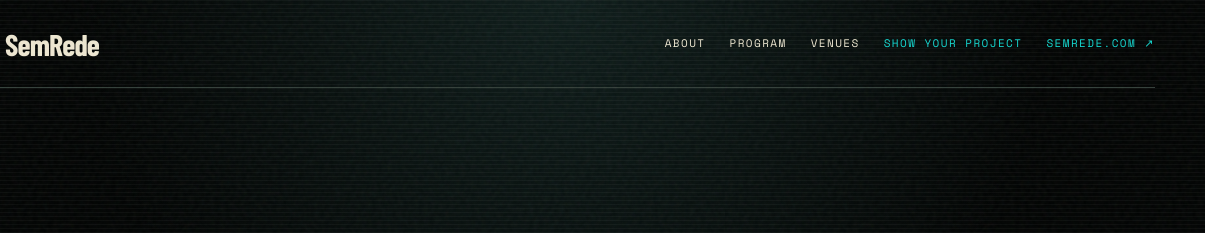
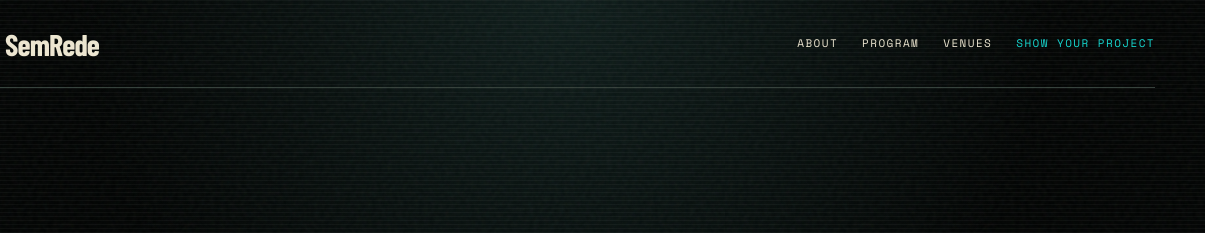
Before and after one commit to semrede/semrede.github.io, a plain HTML site: page index.html in a window 1280 px wide. Shown: the top 233 px of the page, 75-1280 px from the left. Drawn offline with nearby package versions, Linux system fonts and the light colour scheme; a web font is replaced by a local one.

Commit message:
Remove semrede.com nav link

```diff
--- a/index.html
+++ b/index.html
@@ -22,7 +22,6 @@
       <a href="#program">Program</a>
       <a href="#venues">Venues</a>
       <a class="nav-cta" href="#show">Show your project</a>
-      <a class="nav-cta" href="https://semrede.com">semrede.com ↗</a>
     </nav>
   </header>
 
```
